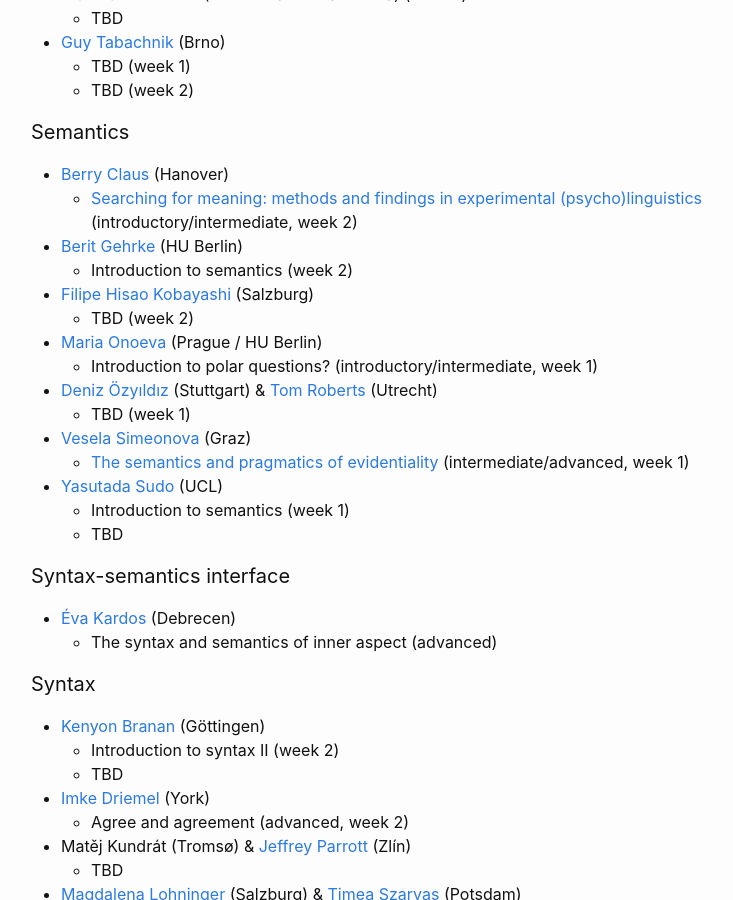
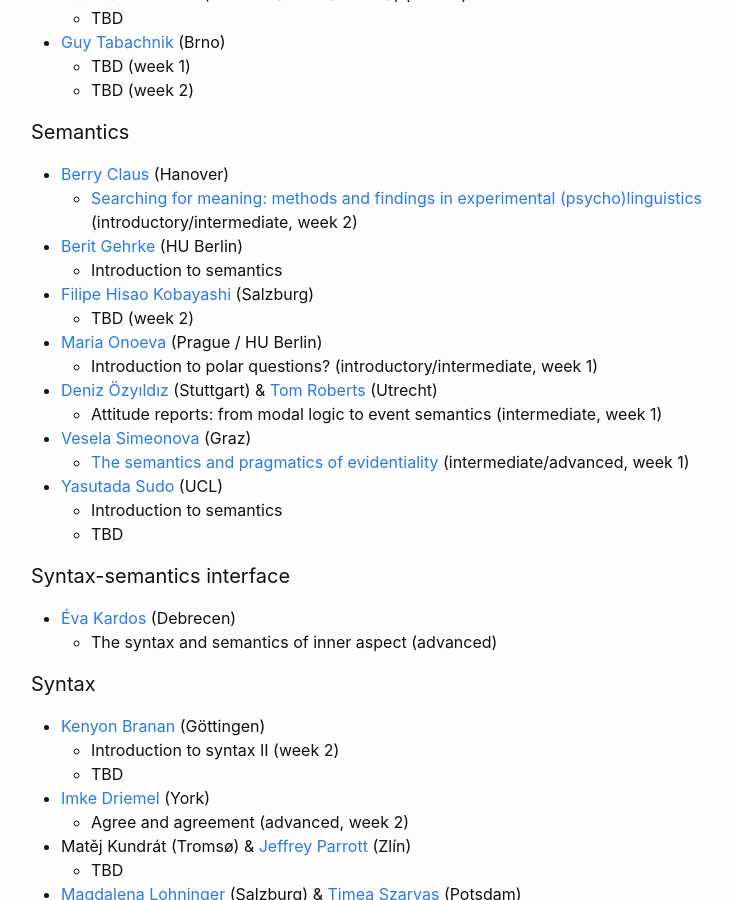
Before and after one commit to ovaschool/ovaschool.github.io, a Jekyll site: the page built from staticpages/ova2026.markdown, in a window 1280 px wide and 900 px high, scrolled down 890 px. Shown: the whole window, without its empty margins (239-972 px from the left). Built offline with Jekyll 4.4.1, drawn with Linux system fonts in a browser that asks for light colours.

Commit message:
Update ova2026.markdown

```diff
--- a/staticpages/ova2026.markdown
+++ b/staticpages/ova2026.markdown
@@ -44,17 +44,17 @@
 - [Berry Claus](https://www.germanistik.uni-hannover.de/claus) (Hanover)
   - [Searching for meaning: methods and findings in experimental (psycho)linguistics](#berry-claus-searching-for-meaning-methods-and-findings-in-experimental-psycholinguistics) (introductory/intermediate, week 2)
 - [Berit Gehrke](http://www.beritgehrke.com/) (HU Berlin)
-  - Introduction to semantics (week 2)
+  - Introduction to semantics
 - [Filipe Hisao Kobayashi](https://fhkobayashi.net/) (Salzburg)
   - TBD (week 2)
 - [Maria Onoeva](https://mariaonoeva.github.io/) (Prague / HU Berlin)
   - Introduction to polar questions? (introductory/intermediate, week 1)
 - [Deniz Özyıldız](https://deniz.fr/) (Stuttgart) & [Tom Roberts](https://www.uu.nl/staff/TDHRoberts) (Utrecht)
-  - TBD (week 1)
+  - Attitude reports: from modal logic to event semantics (intermediate, week 1)
 - [Vesela Simeonova](https://kfunigraz.academia.edu/VeselaSimeonova) (Graz)
   - [The semantics and pragmatics of evidentiality](#vesela-simeonova-the-semantics-and-pragmatics-of-evidentiality) (intermediate/advanced, week 1)
 - [Yasutada Sudo](https://www.homepages.ucl.ac.uk/~ucjtudo/) (UCL)
-  - Introduction to semantics (week 1)
+  - Introduction to semantics
   - TBD
 
 #### Syntax-semantics interface
```
